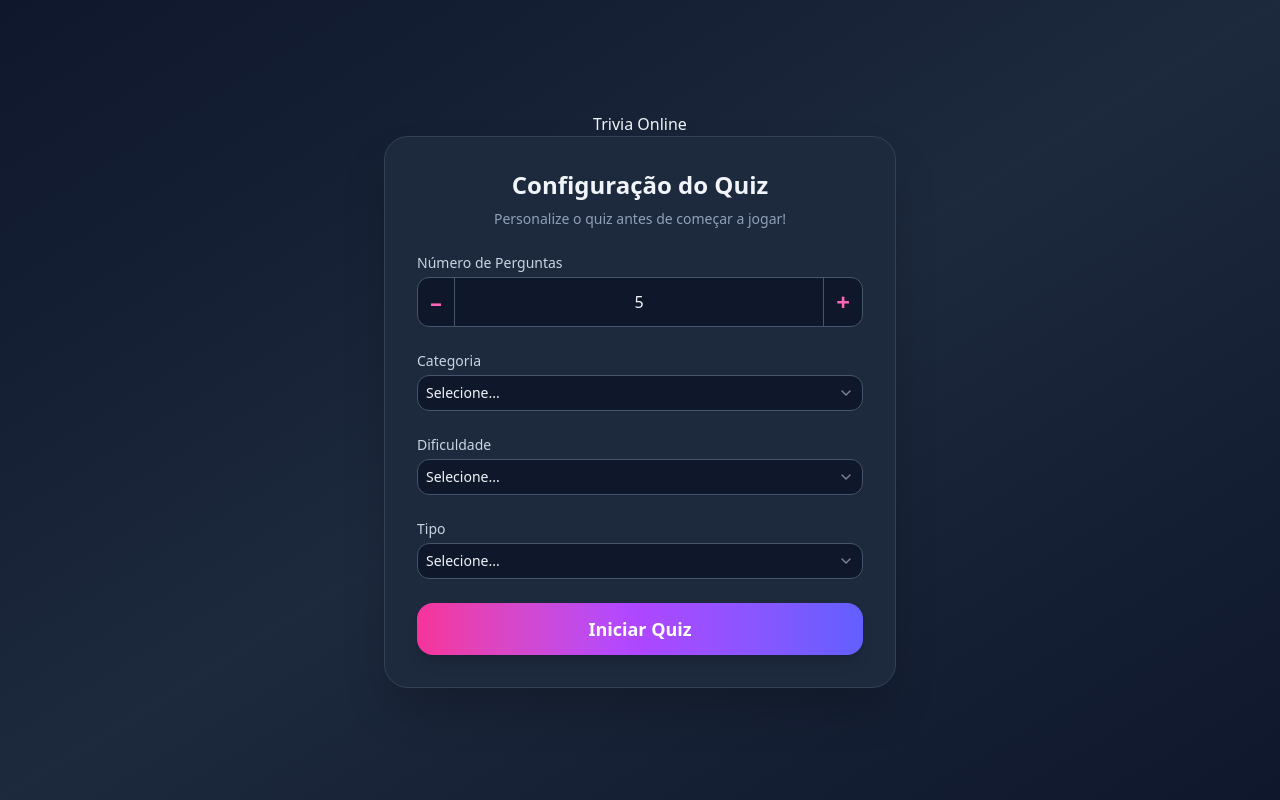
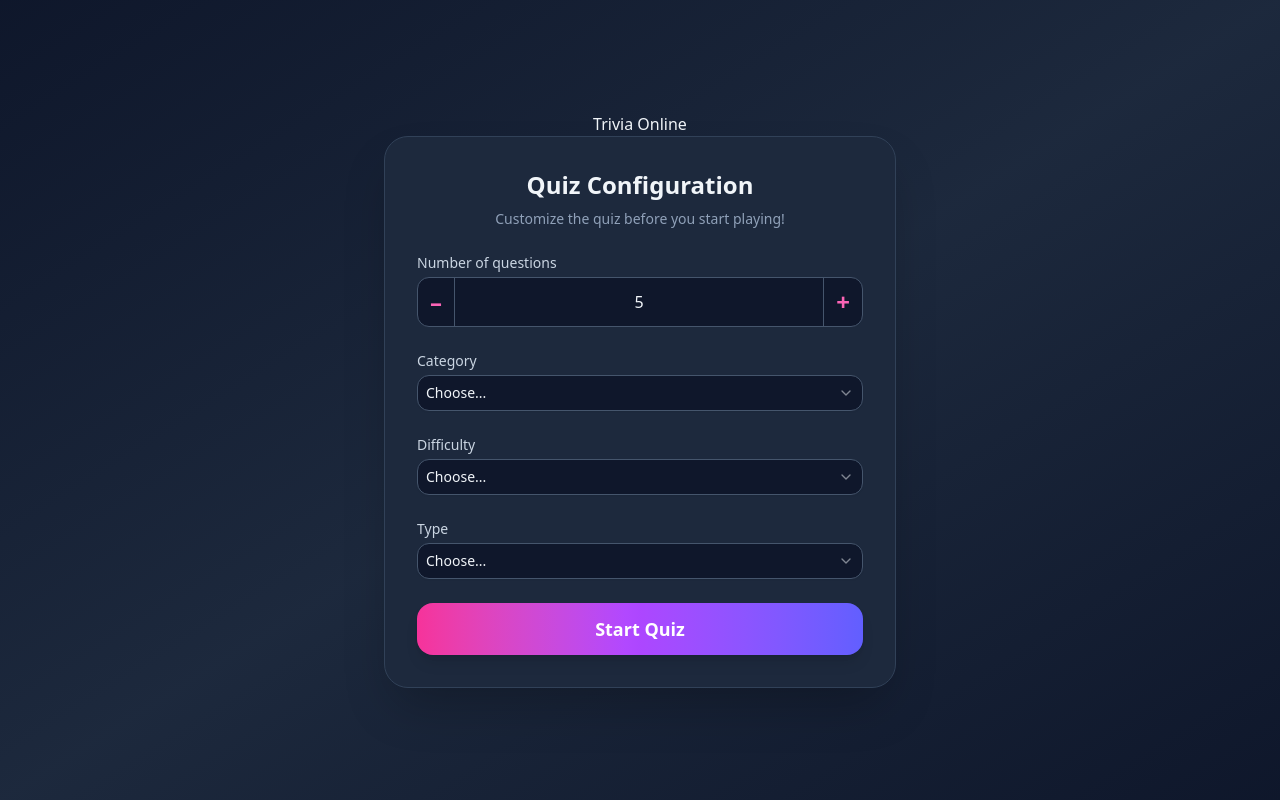
Before and after one commit to DrizinCoder/TriviaOnline, a React (Vite) app in the folder ecompjr-trivia/: page / in a window 1280 px wide. Built offline with nearby package versions, Linux system fonts and the light colour scheme.

Commit message:
refactor: Altera textos em portugues para ingles

```diff
--- a/ecompjr-trivia/src/components/QuizScreen.jsx
+++ b/ecompjr-trivia/src/components/QuizScreen.jsx
@@ -11,7 +11,7 @@ export default function QuizScreen({ questions, onFinish }) {
 
   const currentQuestion = questions[current];
   if (!currentQuestion) {
-    return <p>Carregando perguntas...</p>;
+    return <p>Loading questions...</p>;
   }
 
   useEffect(() => {
@@ -53,7 +53,7 @@ export default function QuizScreen({ questions, onFinish }) {
     <div className="min-h-screen flex flex-col items-center justify-center p-6  text-slate-100 space-y-6">
 
       <div className="text-center text-lg mb-4">
-        Questão {current + 1} de {questions.length}
+        Question {current + 1} of {questions.length}
       </div>
 
       <QuestionCard
@@ -66,7 +66,7 @@ export default function QuizScreen({ questions, onFinish }) {
       />
 
       <Button onClick={handleNext} disabled={!isAnswered}>
-        {current + 1 === questions.length ? "Finalizar Quiz" : "Próxima Pergunta"}
+        {current + 1 === questions.length ? "Finish Quiz" : "Next Question"}
       </Button>
     </div>
   );
--- a/ecompjr-trivia/src/components/QuizSetup.jsx
+++ b/ecompjr-trivia/src/components/QuizSetup.jsx
@@ -29,7 +29,7 @@ export default function QuizSetup({ onQuizStart }) {
       const data = response.data;
 
       if (data.response_code !== 0) {
-         throw new Error("Não foram encontradas perguntas. Tente outras configurações.");
+         throw new Error("No questions found. Try different settings.");
       }
 
       setQuizData(data.results);
@@ -45,21 +45,21 @@ export default function QuizSetup({ onQuizStart }) {
   return (
     <div className="w-full max-w-lg bg-slate-800 shadow-2xl rounded-3xl p-8 space-y-6 border border-slate-700">
       <h2 className="text-2xl font-bold text-center text-slate-100 mb-2">
-        Configuração do Quiz
+        Quiz Configuration
       </h2>
       <p className="text-center text-sm text-slate-400 mb-6">
-        Personalize o quiz antes de começar a jogar!
+        Customize the quiz before you start playing!
       </p>
 
       <InputField
-        label="Número de Perguntas"
+        label="Number of questions"
         type="number"
         value={questions}
         onChange={setQuestions}
       />
 
       <SelectField
-        label="Categoria"
+        label="Category"
         value={category}
         onChange={setCategory}
         options={[
@@ -92,30 +92,30 @@ export default function QuizSetup({ onQuizStart }) {
       />
 
       <SelectField
-        label="Dificuldade"
+        label="Difficulty"
         value={difficulty}
         onChange={setDifficulty}
         options={[
-          { value: "0", label: "Selecione" },
-          { value: "easy", label: "Fácil" },
-          { value: "medium", label: "Médio" },
-          { value: "hard", label: "Difícil" },
+          { value: "0", label: "Any difficulty" },
+          { value: "easy", label: "Easy" },
+          { value: "medium", label: "Medium" },
+          { value: "hard", label: "Hard" },
         ]}
       />
 
       <SelectField
-        label="Tipo"
+        label="Type"
         value={type}
         onChange={setType}
         options={[
-          { value: "0", label: "Selecione" },
-          { value: "multiple", label: "Múltipla Escolha" },
-          { value: "boolean", label: "Verdadeiro/Falso" },
+          { value: "0", label: "Any type" },
+          { value: "multiple", label: "Multiple choice" },
+          { value: "boolean", label: "True/False" },
         ]}
       />
 
       <Button onClick={startQuiz} disabled={loading}>
-      {loading ? "Carregando...": "Iniciar Quiz"}</Button>
+      {loading ? "loading...": "Start Quiz"}</Button>
     </div>
   );
 }
--- a/ecompjr-trivia/src/components/ResultScreen.jsx
+++ b/ecompjr-trivia/src/components/ResultScreen.jsx
@@ -6,13 +6,13 @@ export default function ResultScreen({ score, total, onRestart }) {
 
       <div className="w-full max-w-md p-8 flex flex-col items-center space-y-6 ">
 
-        <h2 className="text-3xl font-bold text-slate-100">🎉 Resultado</h2>
+        <h2 className="text-3xl font-bold text-slate-100">🎉 Result</h2>
 
         <p className="text-xl text-center">
-          Você acertou <span className="text-pink-500 font-bold">{score}</span> de <span className="font-bold">{total}</span> perguntas!
+          You got <span className="text-pink-500 font-bold">{score}</span> out of <span className="font-bold">{total}</span> questions right!
         </p>
 
-        <Button onClick={onRestart}>Jogar Novamente</Button>
+        <Button onClick={onRestart}>Play again</Button>
 
       </div>
   );
--- a/ecompjr-trivia/src/components/SelectField.jsx
+++ b/ecompjr-trivia/src/components/SelectField.jsx
@@ -18,7 +18,7 @@ export default function SelectField({ label, value, onChange, options }) {
         <SelectTrigger
             className="w-full rounded-xl border border-slate-600 bg-slate-900 p-2 text-slate-100 focus:ring-2 focus:ring-pink-500 focus:border-pink-500 ring-offset-0 h-10"
         >
-          <SelectValue placeholder="Selecione..." />
+          <SelectValue placeholder="Choose..." />
         </SelectTrigger>
 
         <SelectContent
```
